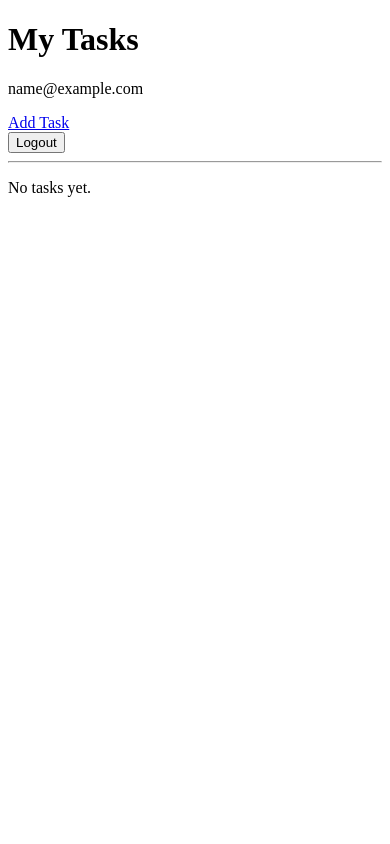
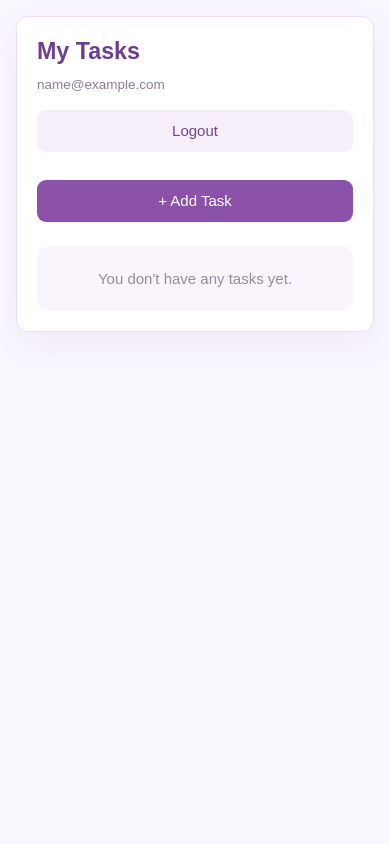
Before and after one commit to ZahraMhdvi/django-cbv-todo, a Django app: page / in a window 390 px wide. Run offline with Django 5.2, Linux system fonts and the light colour scheme; the visitor is signed in with stand-in values (Sample User, id 1); data that the repository does not hold is empty.

Commit message:
style: add todo application interface

```diff
--- a/config/settings.py
+++ b/config/settings.py
@@ -121,7 +121,9 @@ USE_TZ = True
 # https://docs.djangoproject.com/en/5.2/howto/static-files/
 
 STATIC_URL = 'static/'
-
+STATICFILES_DIRS = [
+    BASE_DIR / "static",
+]
 # Default primary key field type
 # https://docs.djangoproject.com/en/5.2/ref/settings/#default-auto-field
 
--- /dev/null
+++ b/static/css/style.css
@@ -0,0 +1,377 @@
+* {
+    box-sizing: border-box;
+}
+
+html {
+    font-size: 16px;
+}
+
+body {
+    margin: 0;
+    min-height: 100vh;
+    font-family: Arial, sans-serif;
+    background: #faf7ff;
+    color: #33263d;
+}
+
+a {
+    text-decoration: none;
+}
+
+button,
+input {
+    font: inherit;
+}
+
+button {
+    border: 0;
+}
+
+.page-container {
+    width: min(92%, 760px);
+    margin: 0 auto;
+    padding: 70px 0;
+}
+
+
+
+
+.card,
+.todo-card {
+    width: 100%;
+    background: #ffffff;
+    border: 1px solid #eadff5;
+    border-radius: 18px;
+    padding: 32px;
+    box-shadow: 0 12px 35px rgba(112, 72, 140, 0.08);
+}
+
+.auth-card {
+    max-width: 460px;
+    margin: 60px auto;
+}
+
+
+
+h1 {
+    margin-top: 0;
+    margin-bottom: 8px;
+    color: #6f3c8f;
+    line-height: 1.25;
+}
+
+.subtitle {
+    margin-top: 0;
+    margin-bottom: 28px;
+    color: #8d7b98;
+    line-height: 1.6;
+}
+
+
+
+
+.todo-header {
+    display: flex;
+    align-items: flex-start;
+    justify-content: space-between;
+    gap: 20px;
+    margin-bottom: 28px;
+}
+
+.todo-header > div {
+    min-width: 0;
+}
+
+.todo-header .subtitle {
+    margin-bottom: 0;
+    overflow-wrap: anywhere;
+}
+
+
+
+
+.form p {
+    margin-top: 0;
+    margin-bottom: 20px;
+}
+
+.form label {
+    display: block;
+    margin-bottom: 8px;
+    font-weight: 600;
+    color: #6f3c8f;
+}
+
+.form input {
+    width: 100%;
+    min-width: 0;
+    padding: 12px 14px;
+    border: 1px solid #ddcce9;
+    border-radius: 10px;
+    outline: none;
+    background: #ffffff;
+    color: #33263d;
+    transition: border-color 0.2s ease, box-shadow 0.2s ease;
+}
+
+.form input:focus {
+    border-color: #a768c4;
+    box-shadow: 0 0 0 3px rgba(167, 104, 196, 0.12);
+}
+
+
+
+.btn {
+    display: inline-flex;
+    align-items: center;
+    justify-content: center;
+    min-height: 40px;
+    padding: 9px 14px;
+    border-radius: 9px;
+    cursor: pointer;
+    text-align: center;
+    white-space: nowrap;
+    transition:
+        background-color 0.2s ease,
+        color 0.2s ease,
+        transform 0.2s ease;
+}
+
+.btn:hover {
+    transform: translateY(-1px);
+}
+
+.btn-primary {
+    background: #8c52aa;
+    color: #ffffff;
+}
+
+.btn-primary:hover {
+    background: #784493;
+}
+
+.btn-secondary {
+    background: #eee3f6;
+    color: #71438a;
+}
+
+.btn-secondary:hover {
+    background: #e3d3ee;
+}
+
+.btn-success {
+    background: #f2d8ee;
+    color: #823b76;
+}
+
+.btn-success:hover {
+    background: #ebc8e5;
+}
+
+.btn-danger {
+    background: #ffe3ec;
+    color: #a73f64;
+}
+
+.btn-danger:hover {
+    background: #ffd2e1;
+}
+
+.btn-light {
+    background: #f6effa;
+    color: #74448b;
+}
+
+.btn-light:hover {
+    background: #ebdef3;
+}
+
+.add-task {
+    margin-bottom: 24px;
+}
+
+
+
+
+.task-list {
+    display: flex;
+    flex-direction: column;
+    gap: 12px;
+}
+
+.task-item {
+    display: flex;
+    align-items: center;
+    justify-content: space-between;
+    gap: 16px;
+    width: 100%;
+    padding: 16px;
+    border: 1px solid #eee3f5;
+    border-radius: 12px;
+    background: #fdfbff;
+}
+
+.task-title {
+    flex: 1;
+    min-width: 0;
+    font-weight: 500;
+    line-height: 1.5;
+    overflow-wrap: anywhere;
+}
+
+.task-actions {
+    display: flex;
+    align-items: center;
+    flex-shrink: 0;
+    gap: 8px;
+}
+
+.task-actions form {
+    margin: 0;
+}
+
+.done {
+    color: #a59aa9;
+    text-decoration: line-through;
+}
+
+
+
+
+.empty-state {
+    padding: 32px;
+    text-align: center;
+    color: #9a899f;
+    background: #faf5fc;
+    border-radius: 12px;
+}
+
+
+
+.back-link {
+    display: inline-block;
+    margin-top: 20px;
+    color: #8750a3;
+}
+
+.back-link:hover {
+    color: #6f3c8f;
+}
+
+
+
+@media (max-width: 768px) {
+
+    .page-container {
+        width: 94%;
+        padding: 32px 0;
+    }
+
+    .card,
+    .todo-card {
+        padding: 24px;
+        border-radius: 14px;
+    }
+
+    .auth-card {
+        width: 100%;
+        max-width: none;
+        margin: 30px auto;
+    }
+
+    .todo-header {
+        align-items: stretch;
+        flex-direction: column;
+        gap: 14px;
+    }
+
+    .todo-header form {
+        width: 100%;
+    }
+
+    .todo-header .btn {
+        width: 100%;
+    }
+
+    .add-task {
+        width: 100%;
+    }
+
+    .task-item {
+        align-items: stretch;
+        flex-direction: column;
+        gap: 14px;
+    }
+
+    .task-actions {
+        display: grid;
+        grid-template-columns: repeat(3, minmax(0, 1fr));
+        width: 100%;
+        gap: 8px;
+    }
+
+    .task-actions form {
+        width: 100%;
+    }
+
+    .task-actions .btn {
+        width: 100%;
+        height: 100%;
+    }
+}
+
+
+
+@media (max-width: 480px) {
+
+    html {
+        font-size: 15px;
+    }
+
+    .page-container {
+        width: 100%;
+        padding: 16px;
+    }
+
+    .card,
+    .todo-card {
+        padding: 20px;
+        border-radius: 12px;
+    }
+
+    .auth-card {
+        margin: 0 auto;
+    }
+
+    h1 {
+        font-size: 1.55rem;
+    }
+
+    .subtitle {
+        margin-bottom: 22px;
+        font-size: 0.9rem;
+    }
+
+    .task-item {
+        padding: 14px;
+    }
+
+    .task-actions {
+        grid-template-columns: 1fr;
+    }
+
+    .btn {
+        width: 100%;
+        min-height: 42px;
+    }
+
+    .back-link {
+        display: block;
+        width: 100%;
+        text-align: center;
+    }
+
+    .empty-state {
+        padding: 24px 16px;
+    }
+}
--- /dev/null
+++ b/templates/base.html
@@ -0,0 +1,30 @@
+{% load static %}
+
+<!DOCTYPE html>
+<html lang="en">
+
+<head>
+    <meta charset="UTF-8">
+    <meta name="viewport" content="width=device-width, initial-scale=1.0">
+
+    <title>
+        {% block title %}
+            Todo App
+        {% endblock %}
+    </title>
+
+    <link rel="stylesheet" href="{% static 'css/style.css' %}">
+</head>
+
+<body>
+
+    <main class="page-container">
+
+        {% block content %}
+        {% endblock %}
+
+    </main>
+
+</body>
+
+</html>
--- a/templates/tasks/task_list.html
+++ b/templates/tasks/task_list.html
@@ -1,63 +1,121 @@
-<!DOCTYPE html>
-<html lang="en">
-<head>
-    <meta charset="UTF-8">
-    <title>My Tasks</title>
-</head>
+{% extends "base.html" %}
 
-<body>
 
+{% block title %}
+    My Tasks
+{% endblock %}
+
+
+{% block content %}
+
+    <div class="todo-card">
+
+        <div class="todo-header">
+
+            <div>
                 <h1>My Tasks</h1>
 
-    <p>{{ request.user.email }}</p>
+                <p class="subtitle">
+                    {{ request.user.email }}
+                </p>
+            </div>
 
-    <a href="{% url 'tasks:task-create' %}">
-        Add Task
+            <form
+                method="post"
+                action="{% url 'accounts:logout' %}"
+            >
+                {% csrf_token %}
+
+                <button type="submit" class="btn btn-light">
+                    Logout
+                </button>
+            </form>
+
+        </div>
+
+
+        <a
+            href="{% url 'tasks:task-create' %}"
+            class="btn btn-primary add-task"
+        >
+            + Add Task
         </a>
 
-    <form method="post" action="{% url 'accounts:logout' %}">
-        {% csrf_token %}
-        <button type="submit">Logout</button>
-    </form>
 
-    <hr>
+        <div class="task-list">
 
             {% for task in tasks %}
 
-        <div>
+                <div class="task-item">
+
+                    <div class="task-title">
 
                         {% if task.is_done %}
-                <del>{{ task.title }}</del>
-                <span>Done</span>
+
+                            <span class="done">
+                                {{ task.title }}
+                            </span>
+
                         {% else %}
-                <span>{{ task.title }}</span>
+
+                            {{ task.title }}
+
+                        {% endif %}
+
+                    </div>
+
+
+                    <div class="task-actions">
+
+                        {% if not task.is_done %}
 
                             <form
                                 method="post"
                                 action="{% url 'tasks:task-done' task.pk %}"
                             >
                                 {% csrf_token %}
-                    <button type="submit">
+
+                                <button
+                                    type="submit"
+                                    class="btn btn-success"
+                                >
                                     Done
                                 </button>
+
                             </form>
+
                         {% endif %}
 
-            <a href="{% url 'tasks:task-update' task.pk %}">
+
+                        <a
+                            href="{% url 'tasks:task-update' task.pk %}"
+                            class="btn btn-secondary"
+                        >
                             Edit
                         </a>
 
-            <a href="{% url 'tasks:task-delete' task.pk %}">
+
+                        <a
+                            href="{% url 'tasks:task-delete' task.pk %}"
+                            class="btn btn-danger"
+                        >
                             Delete
                         </a>
 
                     </div>
 
+                </div>
+
             {% empty %}
 
-        <p>No tasks yet.</p>
+                <div class="empty-state">
+                    You don't have any tasks yet.
+                </div>
 
             {% endfor %}
 
-</body>
-</html>
+        </div>
+
+    </div>
+
+{% endblock %}
```
Also changed, not shown: templates/accounts/login.html (+27 -15 lines), templates/tasks/task_confirm_delete.html (+25 -13 lines), templates/tasks/task_form.html (+52 -18 lines). Lines whose indentation alone changed are shown as unchanged.
